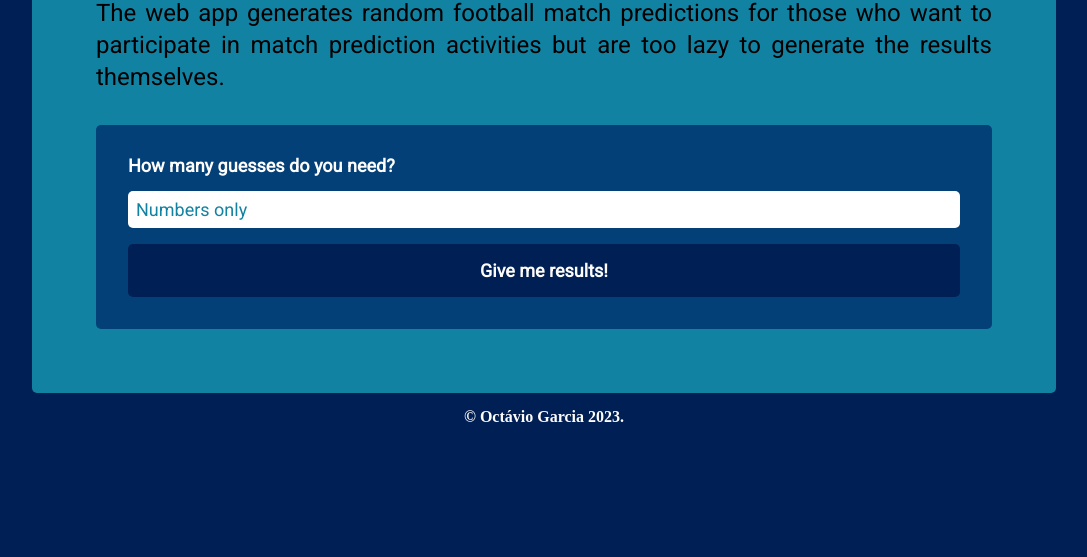
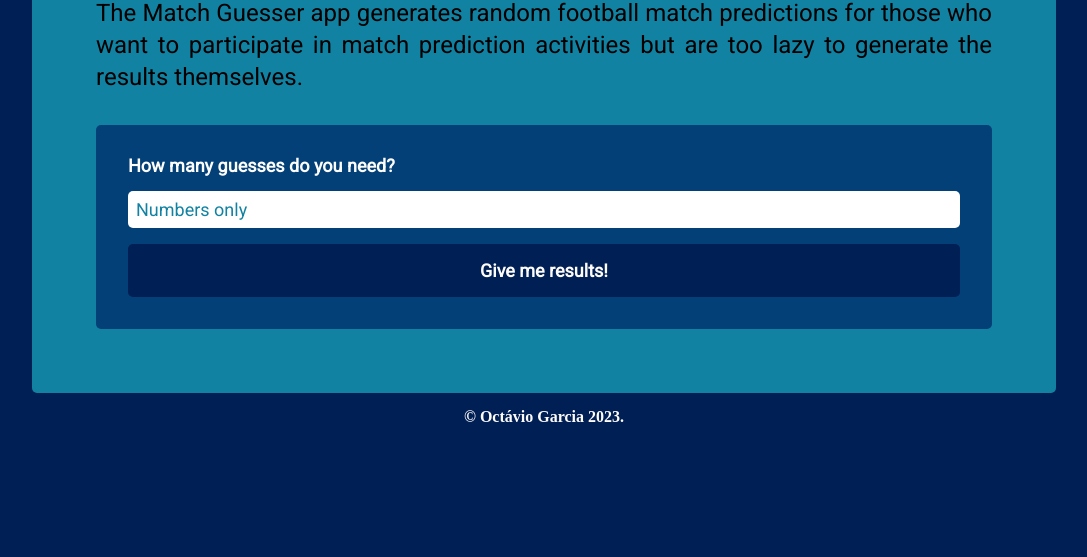
Before and after one commit to oc-garcia/match-guess, a plain HTML site: page index.html in a window 1280 px wide. Shown: the part 243-800 px from the top of the page, without its empty margins (96-1183 px from the left). Drawn offline with Linux system fonts and the light colour scheme.

Commit message:
paragraph change

```diff
--- a/index.html
+++ b/index.html
@@ -13,7 +13,7 @@
       <section class="formContainer">
         <h1>Match Guesser</h1>
         <p>
-          The web app generates random football match predictions for those who want to participate in match prediction
+          The Match Guesser app generates random football match predictions for those who want to participate in match prediction
           activities but are too lazy to generate the results themselves.
         </p>
         <form>
```
